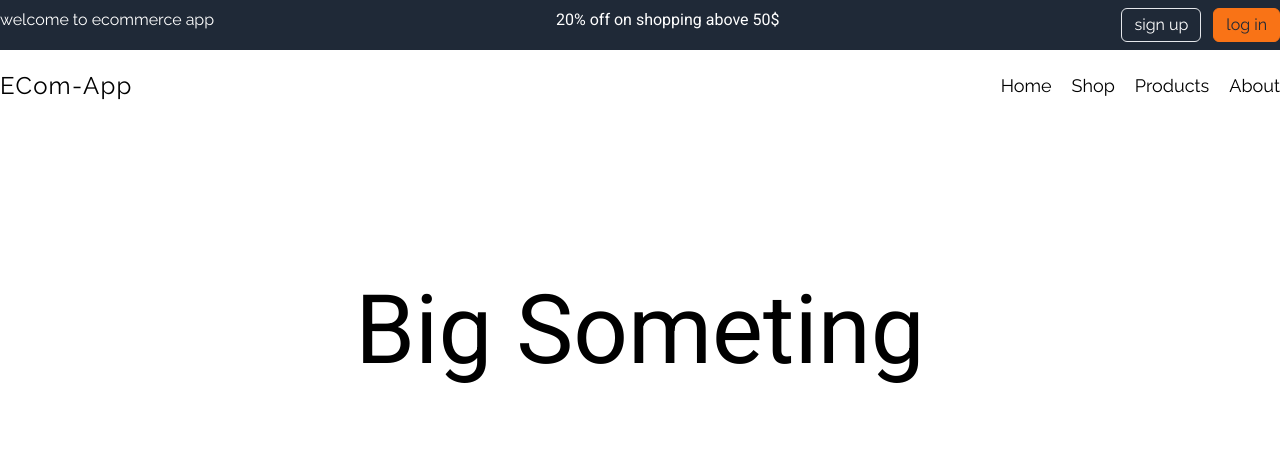
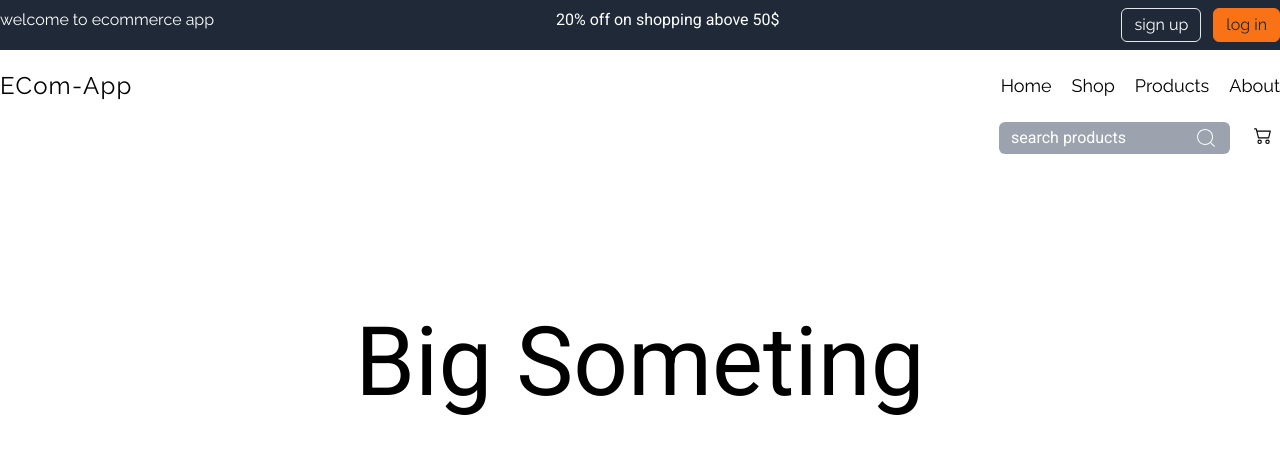
Before and after one commit to devMasrafi/Ecom-App, a Next.js app: page / in a window 1280 px wide. Shown: the top 454 px of the page. Built offline with nearby package versions, Linux system fonts and the light colour scheme.

Commit message:
search and cart

```diff
--- a/package.json
+++ b/package.json
@@ -9,9 +9,10 @@
     "lint": "next lint"
   },
   "dependencies": {
+    "next": "14.2.18",
     "react": "^18",
     "react-dom": "^18",
-    "next": "14.2.18"
+    "react-icons": "^5.3.0"
   },
   "devDependencies": {
     "postcss": "^8",
--- a/src/app/layout.js
+++ b/src/app/layout.js
@@ -2,6 +2,8 @@ import NavBar from "@/components/NavBar";
 import "./globals.css";
 import Footer from "@/components/Footer";
 import Header from "@/components/Header";
+import SearchBar from "@/components/Searchbar";
+import SeachCartCom from "@/components/SeachCartCom";
 
 export const metadata = {
   title: "Create Next App",
@@ -12,10 +14,11 @@ export default function RootLayout({ children }) {
   return (
     <html lang="en">
       <body className="font-robotoFont">
-        <Header/>
+        <Header />
         <NavBar />
+        <SeachCartCom />
         {children}
-        <Footer/>
+        <Footer />
       </body>
     </html>
   );
--- a/src/components/NavBar.jsx
+++ b/src/components/NavBar.jsx
@@ -2,6 +2,7 @@
 
 import Link from "next/link";
 import { useEffect, useState } from "react";
+import SearchBar from "./Searchbar";
 
 const NavBar = () => {
   const [scrollValue, setScrollValue] = useState(false);
@@ -28,7 +29,7 @@ const NavBar = () => {
         <div className="flex items-center justify-between py-2">
           <div>
             <h1 className="text-2xl font-ralewayFont tracking-wider  ">
-              <Link href={'/'}>ECom-App</Link>
+              <Link href={"/"}>ECom-App</Link>
             </h1>
           </div>
           <div></div>
@@ -49,6 +50,7 @@ const NavBar = () => {
             </ul>
           </div>
         </div>
+        <div className="flex justify-end"></div>
       </section>
     </main>
   );
--- /dev/null
+++ b/src/components/SeachCartCom.jsx
@@ -0,0 +1,16 @@
+import React from "react";
+import SearchBar from "./Searchbar";
+import ShopCart from "./ShopCart";
+
+const SeachCartCom = () => {
+  return (
+    <main className="container mx-auto sticky top-[5rem] z-50">
+      <div className="flex gap-x-4 justify-end ">
+        <SearchBar />
+        <ShopCart />
+      </div>
+    </main>
+  );
+};
+
+export default SeachCartCom;
--- /dev/null
+++ b/src/components/Searchbar.jsx
@@ -0,0 +1,20 @@
+import { CiSearch } from "react-icons/ci";
+
+const SearchBar = () => {
+  return (
+    <main>
+      <div className="flex bg-gray-400 py-1 px-3 rounded-md cursor-pointer">
+        <input
+          className="bg-gray-400 outline-none placeholder:text-white "
+          type="text"
+          placeholder="search products "
+        />
+        <label htmlFor="search">
+          <CiSearch className="text-2xl text-white" />
+        </label>
+      </div>
+    </main>
+  );
+};
+
+export default SearchBar;
--- /dev/null
+++ b/src/components/ShopCart.jsx
@@ -0,0 +1,14 @@
+import React from 'react'
+import { BsCart2 } from "react-icons/bs";
+
+const ShopCart = () => {
+  return (
+    <main>
+        <div className='px-2 py-1 cursor-pointer'>
+            <BsCart2 className='text-lg '/>
+        </div>
+    </main>
+  )
+}
+
+export default ShopCart
```
Also changed, not shown: 1 other file (tests, documents, lock files or other folders).
